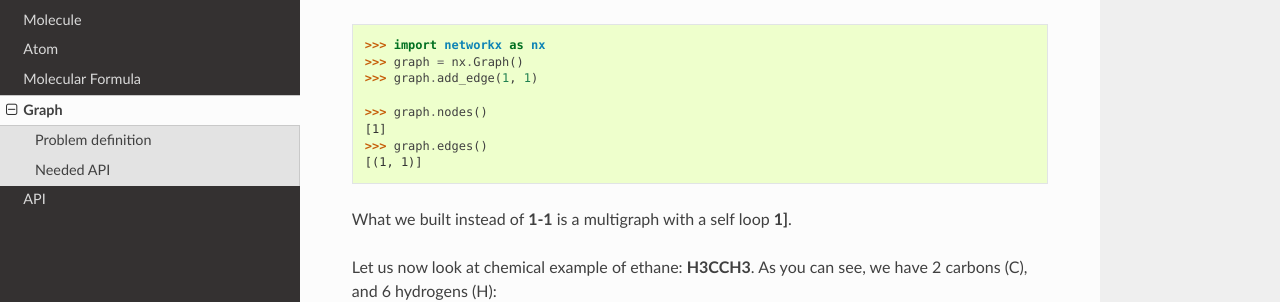
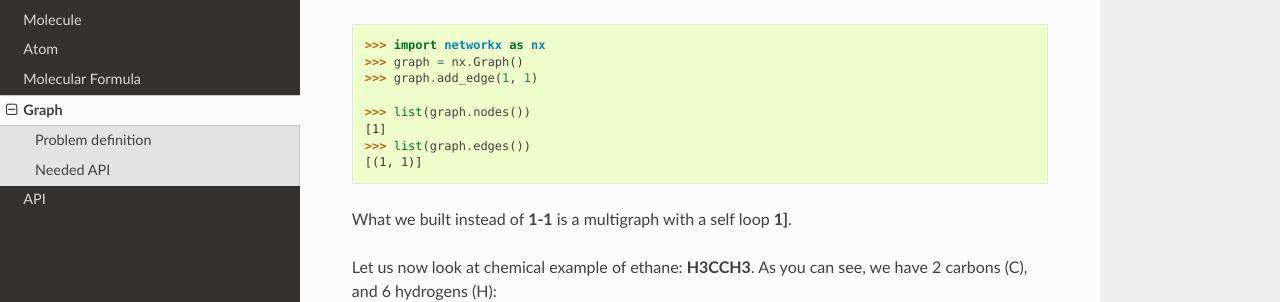
Before and after one commit to genadijrazdorov/pybio, a Sphinx documentation site: the page built from docs/graph.rst, in a window 1280 px wide and 900 px high, scrolled down 541 px. Shown: the part 155-457 px from the top of the window. Built offline with Sphinx 7.4.7 and the Read the Docs theme 2.0.0, drawn with Linux system fonts in a browser that asks for light colours; pages that are not in the unit, such as notebooks, are missing from menus.

Commit message:
Fixed docs for networkx 2

```diff
--- a/docs/graph.rst
+++ b/docs/graph.rst
@@ -32,9 +32,9 @@ This can be explained on a **1-1** example::
     >>> graph = nx.Graph()
     >>> graph.add_edge(1, 1)
 
-    >>> graph.nodes()
+    >>> list(graph.nodes())
     [1]
-    >>> graph.edges()
+    >>> list(graph.edges())
     [(1, 1)]
 
 What we built instead of **1-1** is a multigraph with a self loop **1]**.
```
